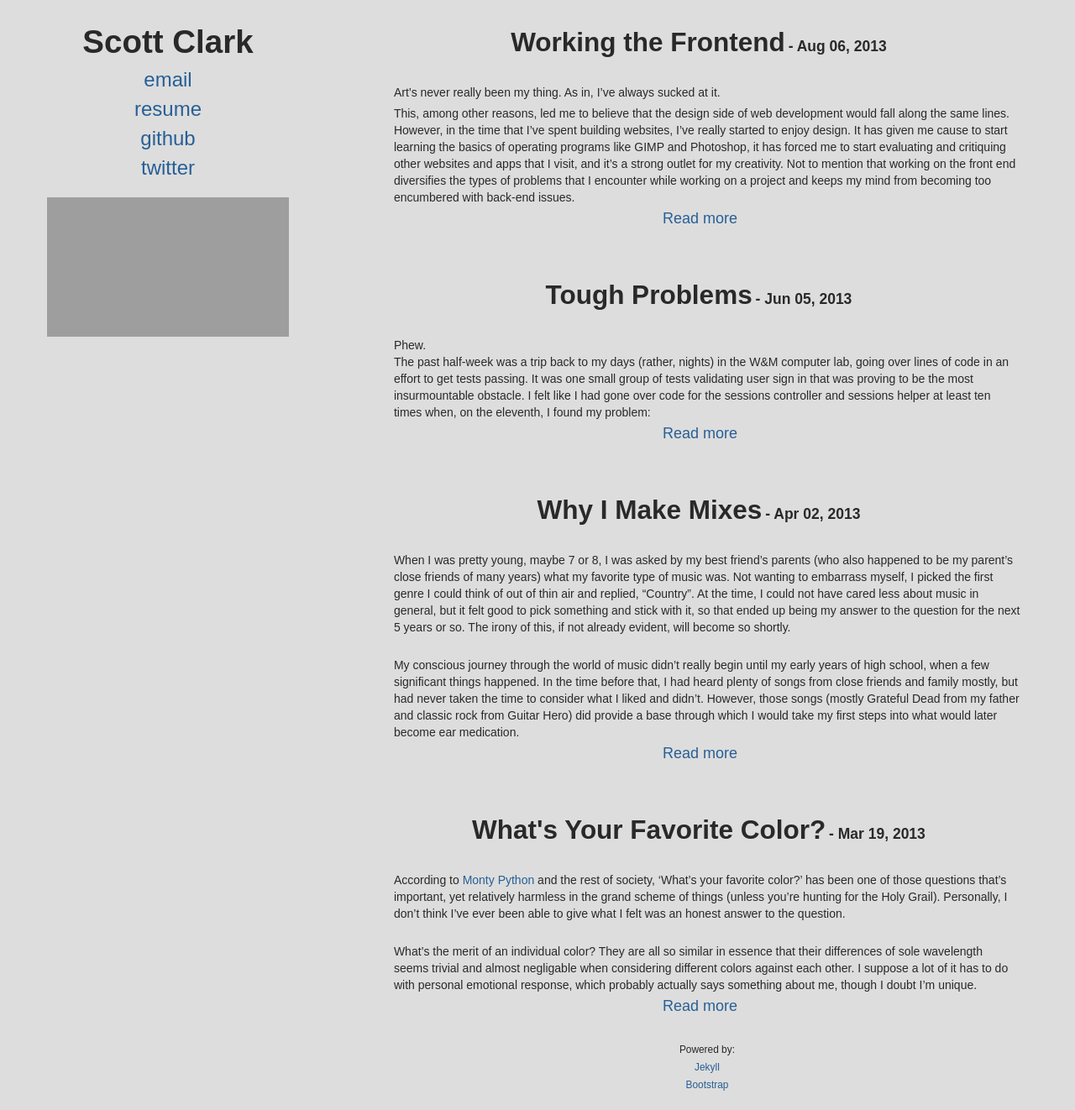
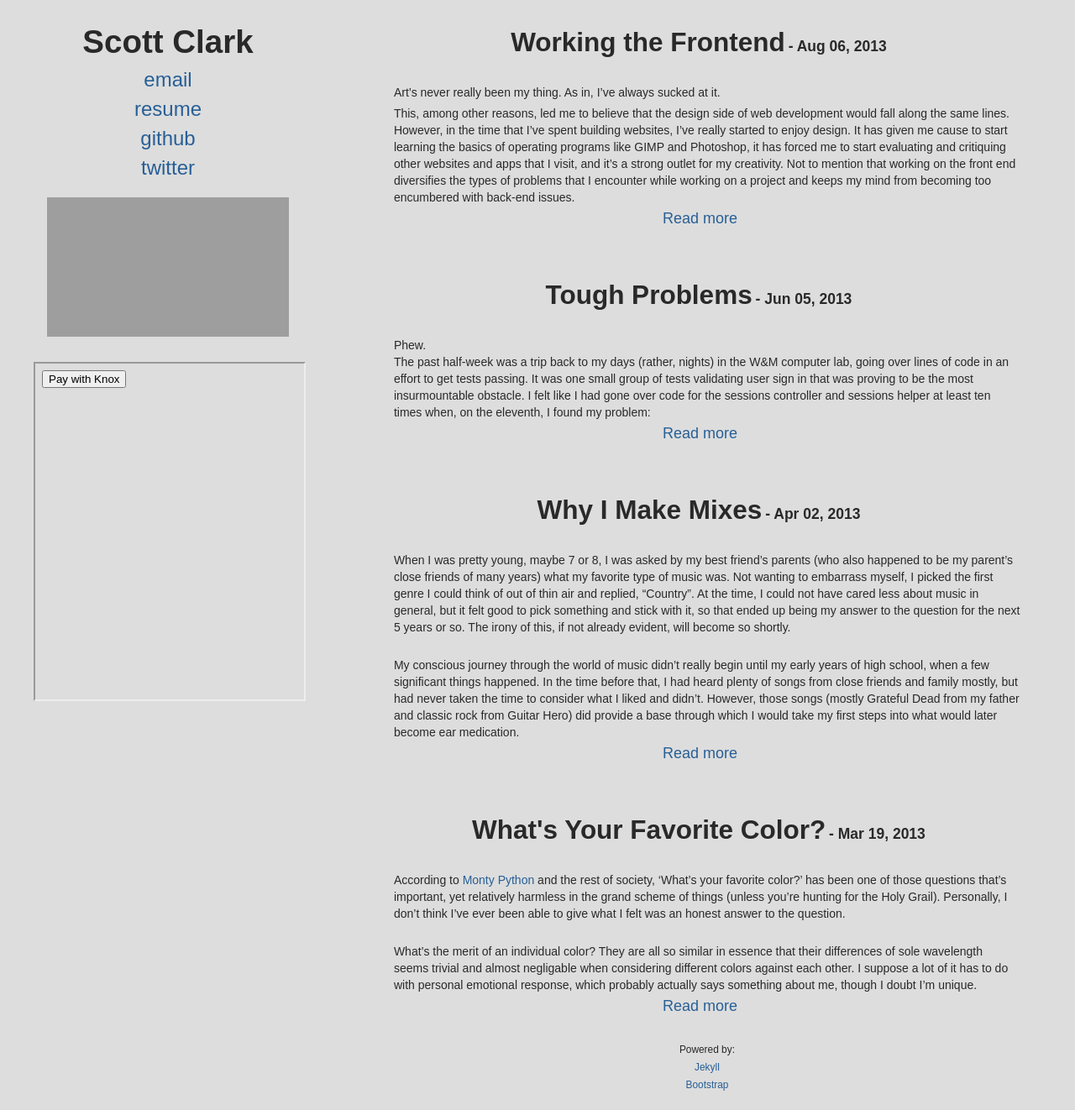
Before and after one commit to clarkbarz/clarkbarz.github.com, a Jekyll site: the page built from index.html, in a window 1280 px wide and 1322 px high. Shown: the whole window at 84% size. Built offline with Jekyll 4.4.1, drawn with Linux system fonts in a browser that asks for light colours; the list of posts is cut into pages by our own code; grey boxes are pictures that could not be loaded.

Commit message:
Iframe shiznit

```diff
--- a/_layouts/default.html
+++ b/_layouts/default.html
@@ -12,6 +12,7 @@
 <body>
 <div class="container-fluid">
     <div class="row-fluid whole-page">
+
         <div class="span4 visible-desktop">
             <div class="sidebar-nav sidebar-nav-fixed" id="navigation">
                 <h1 class="sitetitle"><a href="/">Scott Clark</a></h1>
@@ -26,9 +27,10 @@
                     </li>
                 </ul>
                 <iframe width="90%" height="166" scrolling="no" frameborder="no" src="https://w.soundcloud.com/player/?url=http%3A%2F%2Fapi.soundcloud.com%2Ftracks%2F47370909&amp;color=104e8b&amp;auto_play=false"></iframe>
-        <div class="knox-payments-div" data-amount="custom"></div>
+                <iframe src="/assets/html/knox.html" name="knoxFrame" width="100%" height="400px"></iframe>
             </div>
         </div>
+
         <div class="span8" id="display-content">
             <div class="hidden-desktop" id="mobile-navigation">
                 <h1 class="sitetitle"><a href="/">Scott Clark</a></h1>
@@ -44,7 +46,10 @@
                     <li><a href="http://www.soundcloud.com/clarkbarz">soundcloud</a>
                 </ul>
             </div>
+
+
             {{ content }}
+
             <div id="footer">
                 <small> Powered by:
                     <br>
@@ -54,6 +59,7 @@
                 </small>
             </div>
         </div>
+
     </div>
 </div>
 </body>
--- /dev/null
+++ b/assets/html/knox.html
@@ -0,0 +1,11 @@
+<form action="http://localhost/pay" method="get" class="knox_payment_form" name="donation" target="knoxFrame" onsubmit="document.getElementById('myFrame').style.display = 'block';">
+    <input type="hidden" name="amount" value="0.01">
+    <input type="hidden" name="api_key" value="47d81ba073de1b9c69edee2af4d6f5f31b463fcd">
+    <input type="hidden" name="invoice_detail"  value="Donation to Clarks R Us">
+    <input type="hidden" name="information_request" value="show_all">
+    <input class="req_url" type="hidden" name="redirect_url" value="https://clarkbarz.github.io/">
+    <input type="hidden" name="redirect_method" value="GET">
+    <input class="why_who" type="hidden" name="why_who" value="default">
+    <button>Pay with Knox</button>
+</form>
+<iframe allowtransparency="true" frameborder="0" scrolling="yes" src="about:blank" name="myFrame" id="myFrame" style="overflow:scroll !important; -webkit-overflow-scrolling:touch !important; position: fixed; top: 0px; left: 0px; z-index: 999999 !important; width: 100%; height: 100%; display: none;"></iframe>
```
Lines whose indentation alone changed are shown as unchanged.
